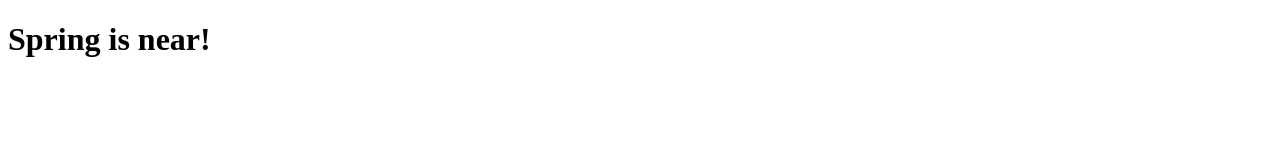
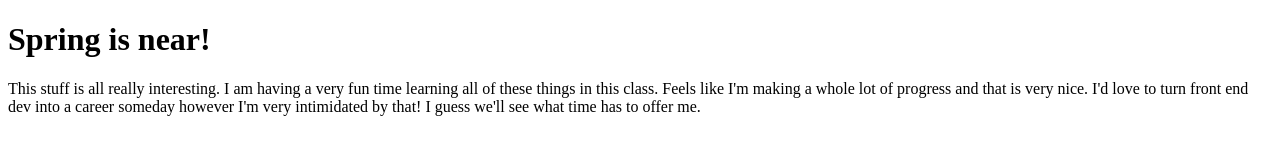
Before and after one commit to JamesFiset/Spring, a plain HTML site: page index.html in a window 1280 px wide. Drawn offline with Linux system fonts and the light colour scheme.

Commit message:
added a paragraph

```diff
--- a/index.html
+++ b/index.html
@@ -3,9 +3,15 @@
 <head>
     <meta charset="UTF-8">
     <meta name="viewport" content="width=device-width, initial-scale=1.0">
-    <title>Document</title>
+    <link ref="stylesheet" href="styles.css">
+    <title>Spring Yall</title>
 </head>
 <body>
     <h1>Spring is near!</h1>
+    <P>This stuff is all really interesting. I am having a very fun time learning all
+        of these things in this class. Feels like I'm making a whole lot of progress
+        and that is very nice. I'd love to turn front end dev into a career someday
+        however I'm very intimidated by that! I guess we'll see what time has to offer me.
+    </P>
 </body>
 </html>
--- /dev/null
+++ b/styles.css
@@ -0,0 +1 @@
+body{background-color: blue;}
```
